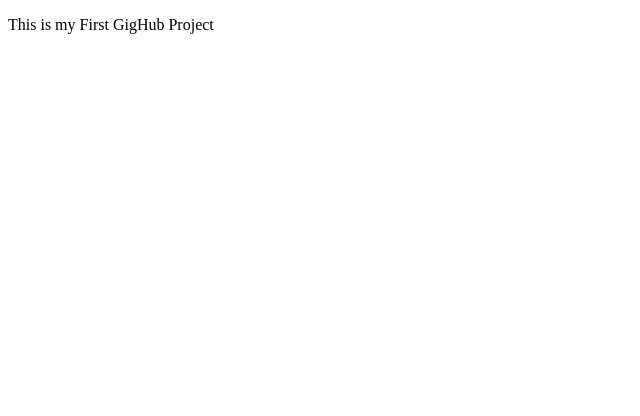
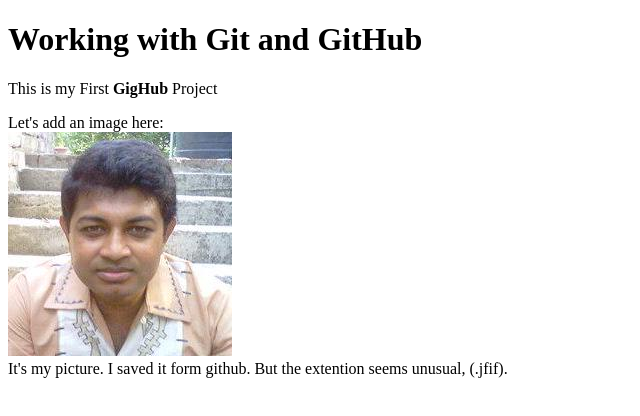
Before and after one commit to mobarak-ali/my-first-website, a plain HTML site: page index.html in a window 1280 px wide. Shown: the whole page, without its empty margins (0-640 px from the left). Drawn offline with Linux system fonts and the light colour scheme.

Commit message:
An image is addad

```diff
--- a/index.html
+++ b/index.html
@@ -6,6 +6,11 @@
     <title>Document</title>
 </head>
 <body>
-    <P>This is my First GigHub Project</P>
+    <h1>Working with Git and GitHub</h1>
+    <P>This is my First <b>GigHub</b> Project</P>
+    <p>Let's add an image here: <br>
+    <img src="76830259.jfif" alt=""> <br>
+ It's my picture. I saved it form github. But the extention seems unusual, (.jfif). </p>
+
 </body>
 </html>
```
Also changed, not shown: 76830259.jfif (added).
